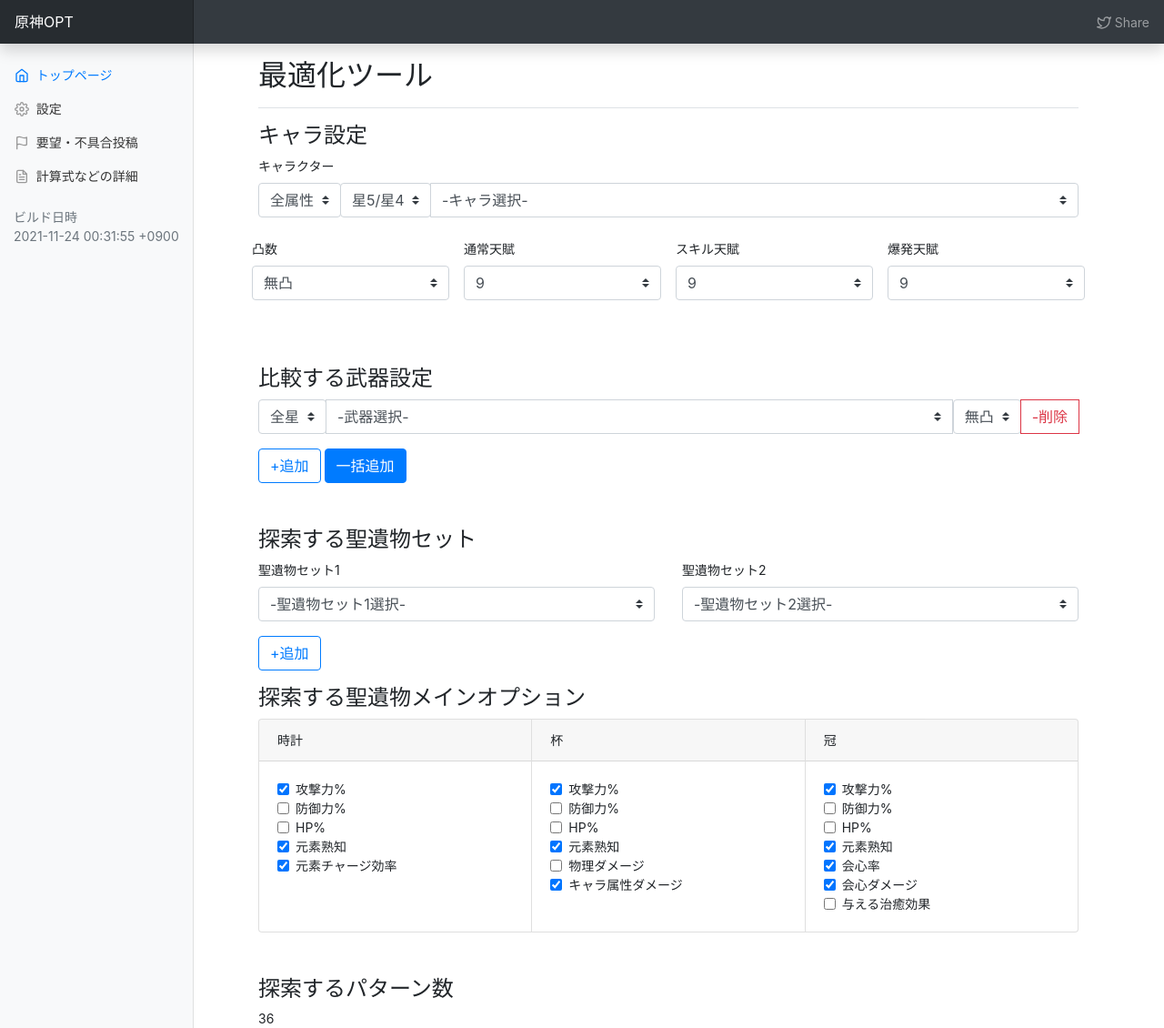
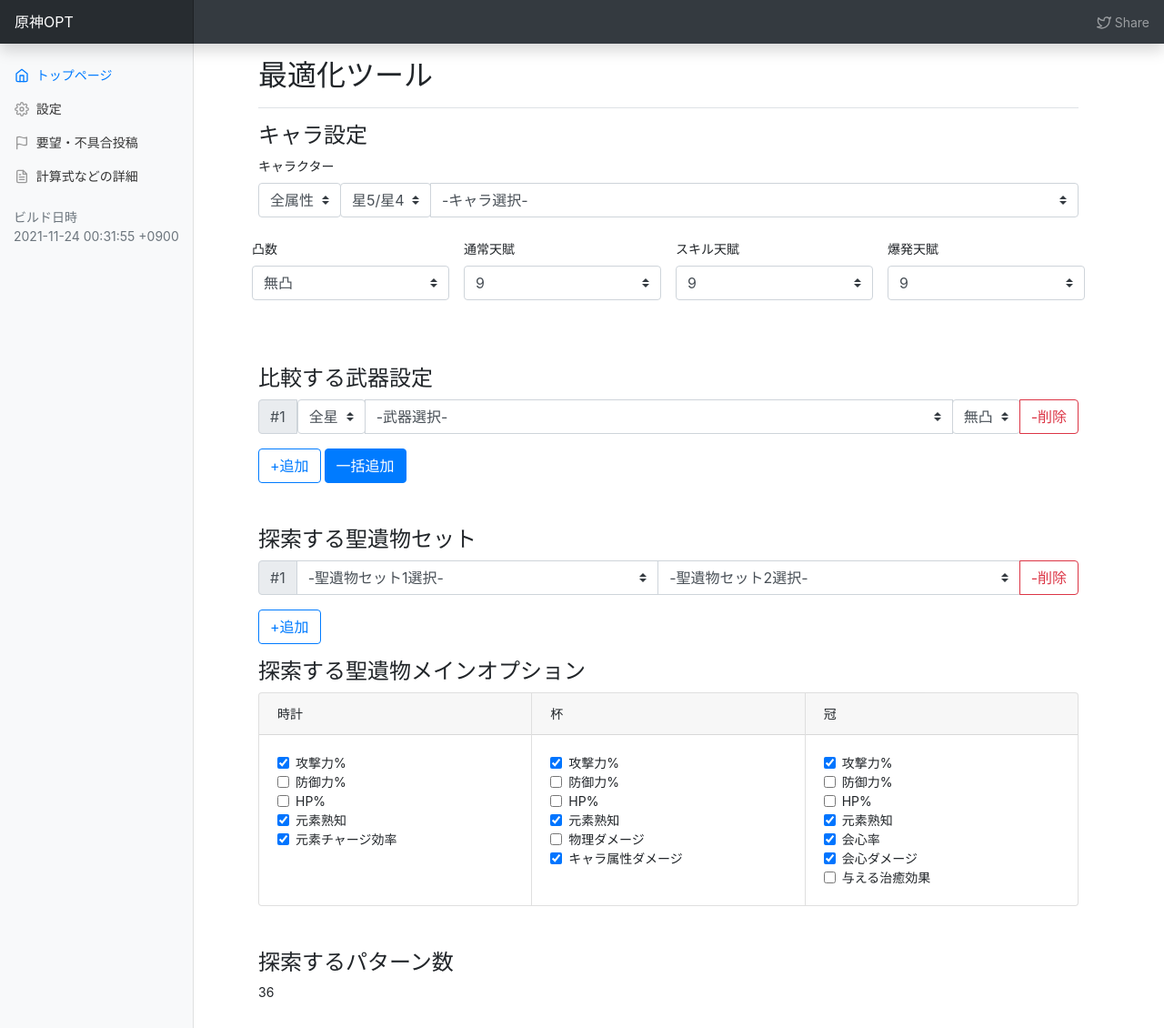
Before and after one commit to k3kaimu/genshinopt, a Jekyll site: the page built from index.html, in a window 1280 px wide and 1130 px high. Shown: the whole window at 91% size. Built offline with Jekyll 4.4.1, drawn with Linux system fonts in a browser that asks for light colours; nearby versions of some CDN libraries; the list of posts is cut into pages by our own code.

Commit message:
update index.html

```diff
--- a/index.html
+++ b/index.html
@@ -131,6 +131,7 @@ title: 最適化ツール
     <div class="mb-3">
       <div class="input-group">
         <div class="input-group-prepend">
+          <span class="input-group-text" data-bind="text: '#' + ($index() + 1)"></span>
           <select class="custom-select" data-bind="value: $data.selWeaponRarity">
             <option selected value="ALL">全星</option>
             <option value="5">星5</option>
@@ -144,7 +145,7 @@ title: 最適化ツール
                           optionsCaption: '-武器選択-'"
                           class="custom-select" aria-label="武器選択">
         </select>
-        <div class="input-group-prepend">
+        <div class="input-group-append">
           <select class="custom-select" data-bind="value: $data.weaponViewModel().rank">
             <option selected value="0">無凸</option>
             <option value="1">1凸</option>
@@ -153,7 +154,7 @@ title: 最適化ツール
             <option value="4">4凸</option>
           </select>
         </div>
-        <div class="input-group-prepend">
+        <div class="input-group-append">
           <button type="button" class="btn btn-outline-danger" data-bind="click: () => $parent.comparingWeaponList.remove($data)">-削除</button>
         </div>
       </div>
@@ -210,24 +211,22 @@ title: 最適化ツール
 <div class="mb-3">
   <div data-bind="foreach: comparingArtifactList">
     <div class="mb-3">
-      <div class="row">
-        <div class="col-6">
-          <label for="select-artifact-1">聖遺物セット1</label>
-          <select data-bind="options: artifacts,
+      <div class="input-group">
+        <div class="input-group-prepend">
+          <span class="input-group-text" data-bind="text: '#' + ($index() + 1)"></span>
+        </div>
+        <select data-bind="options: artifacts,
                           optionsText: 'name',
                           value: selectedArtifact1,
                           optionsCaption: '-聖遺物セット1選択-'"
                           class="custom-select" aria-label="聖遺物セット1選択"></select>
-
-        </div>
-        <div class="col-6">
-          <label for="select-artifact-1">聖遺物セット2</label>
-          <select data-bind="options: artifacts,
+        <select data-bind="options: artifacts,
                           optionsText: 'name',
                           value: selectedArtifact2,
                           optionsCaption: '-聖遺物セット2選択-'"
                           class="custom-select" aria-label="聖遺物セット2選択"></select>
-
+        <div class="input-group-append">
+          <button type="button" class="btn btn-outline-danger" data-bind="click: () => $parent.comparingArtifactList.remove($data)">-削除</button>
         </div>
       </div>
       <div class="row">
```
